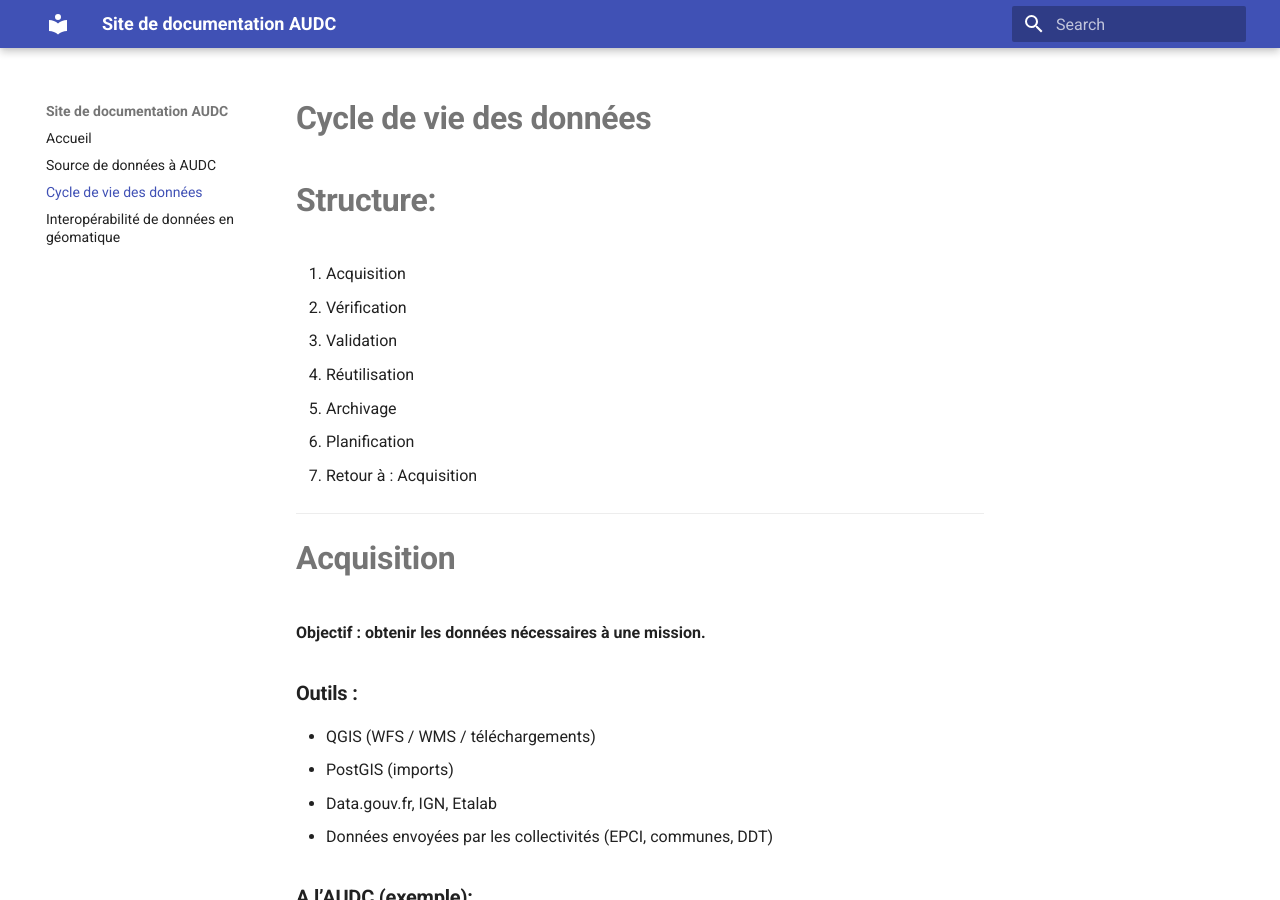
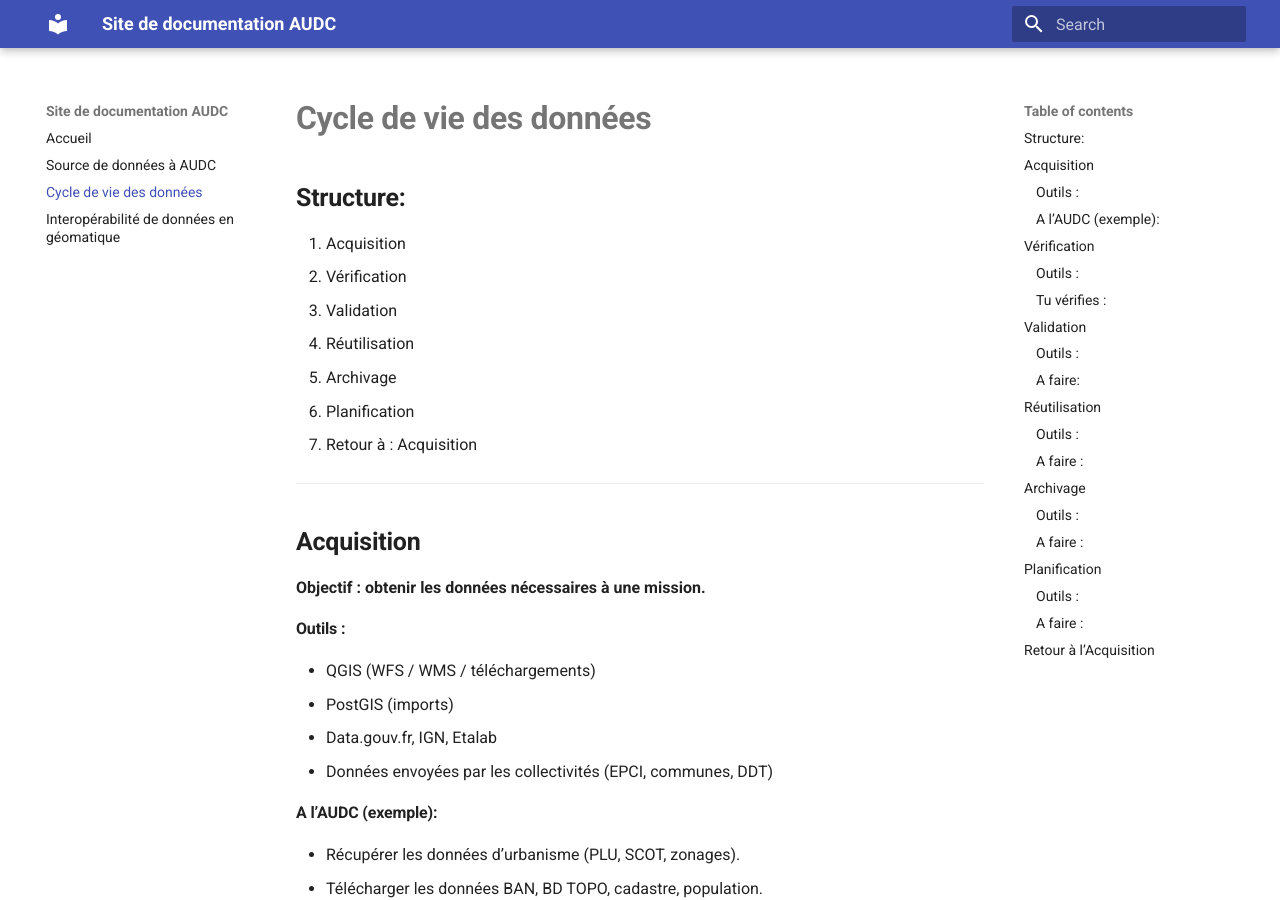
Before and after one commit to abdou123-guene/Site_de_documentation_geomatique, an MkDocs documentation site: the page built from docs/cycle_de_vie_des_donnees.md, in a window 1280 px wide and 900 px high. Built offline with MkDocs 1.6.1 and Material for MkDocs 9.7.7, drawn with Linux system fonts in a browser that asks for light colours.

Commit message:
Update cycle_de_vie_des_donnees.md

```diff
--- a/docs/cycle_de_vie_des_donnees.md
+++ b/docs/cycle_de_vie_des_donnees.md
@@ -1,7 +1,7 @@
 
 # **Cycle de vie des données**
 
-# **Structure:**
+## **Structure:**
 
 1. Acquisition
 2. Vérification
@@ -13,18 +13,18 @@
 
 ---
 
-# **Acquisition**
+## **Acquisition**
 
 **Objectif : obtenir les données nécessaires à une mission.**
 
-### **Outils :**
+#### **Outils :**
 
 * QGIS (WFS / WMS / téléchargements)
 * PostGIS (imports)
 * Data.gouv.fr, IGN, Etalab
 * Données envoyées par les collectivités (EPCI, communes, DDT)
 
-### **A l’AUDC (exemple):**
+#### **A l’AUDC (exemple):**
 
 * Récupérer les données d’urbanisme (PLU, SCOT, zonages).
 * Télécharger les données BAN, BD TOPO, cadastre, population.
@@ -33,7 +33,7 @@
 
 ---
 
-# **Vérification**
+## **Vérification**
 
 **Objectif : s’assurer que les données sont correctes techniquement.**
 
@@ -55,7 +55,7 @@ vérifier les différences entre `pertuis_mauvais` et la référence PLU.
 
 ---
 
-# **Validation**
+## **Validation**
 
 **Objectif : rendre la donnée fiable et utilisable.**
 
@@ -76,7 +76,7 @@ Nettoyage BAN 2019 → version 2026\.
 
 ---
 
-# **Réutilisation**
+## **Réutilisation**
 
 **Objectif : utiliser la donnée pour produire un résultat.**
 
@@ -98,7 +98,7 @@ Cartes SCOT, cartes mobilité, diagnostics de territoire.
 
 ---
 
-# **Archivage**
+## **Archivage**
 
 **Objectif : conserver une version stable des données.**
 
@@ -119,7 +119,7 @@ Garder des copies des PLU ou des millésimes BAN.
 
 ---
 
-# **Planification**
+## **Planification**
 
 **Objectif : préparer la prochaine mise à jour.**
 
@@ -140,7 +140,7 @@ Anticiper la mise à jour annuelle ou la réception d’un nouveau PLU.
 
 ---
 
-# **Retour à l’Acquisition**
+## **Retour à l’Acquisition**
 
 **Le cycle recommence.**
 
```
